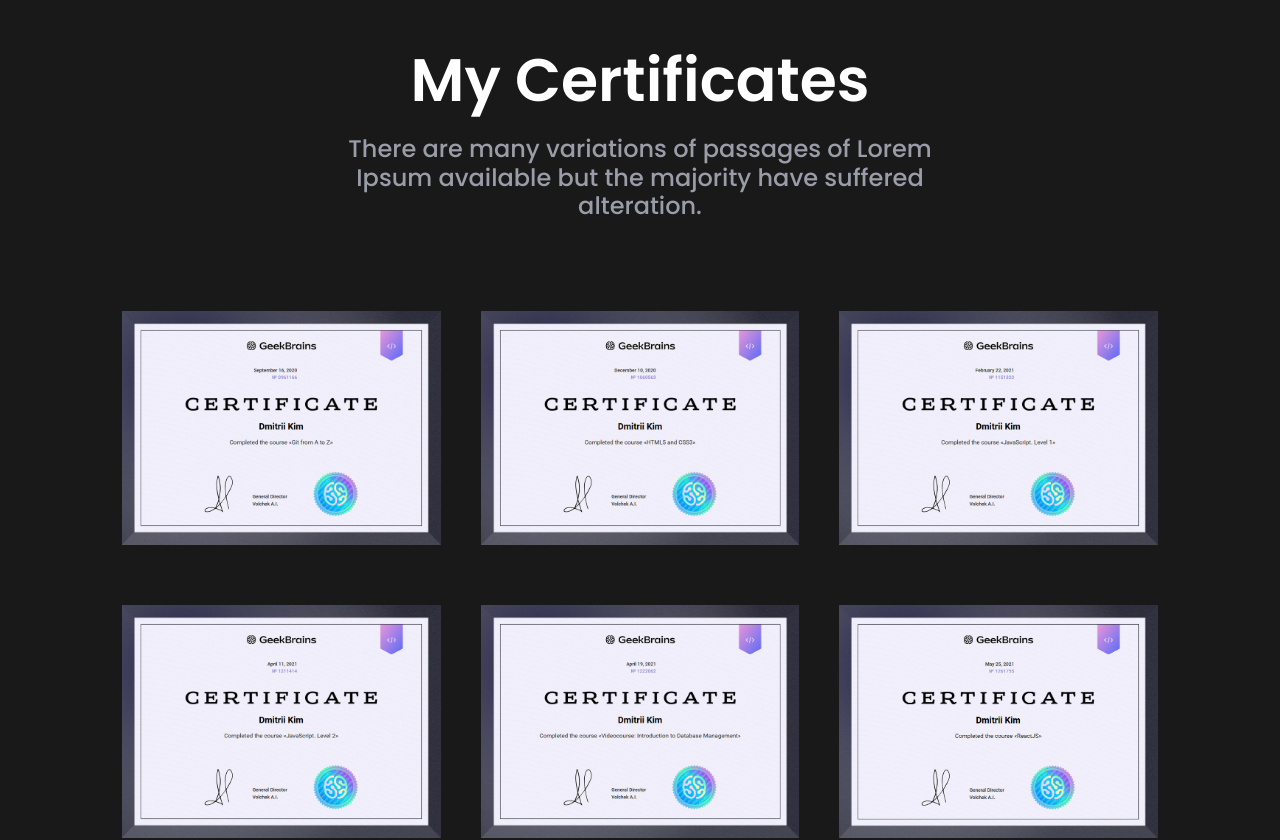
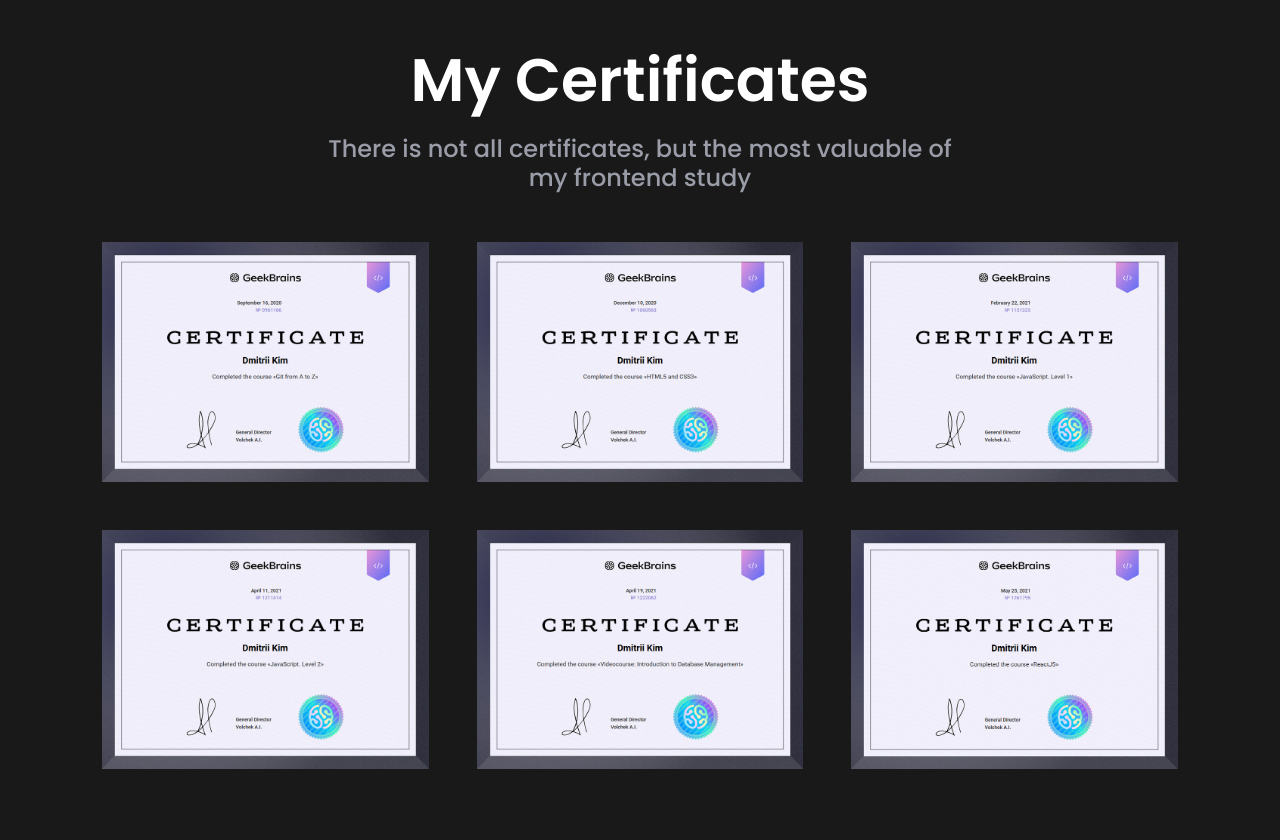
Before and after one commit to dkimd5/react-portfolio, a React (Create React App) app: page / in a window 1280 px wide. Shown: the part 2940-3780 px from the top of the page. Built offline with nearby package versions, Linux system fonts and the light colour scheme.

Commit message:
Add grid template to certificates

```diff
--- a/src/components/Certificates/Certificates.css
+++ b/src/components/Certificates/Certificates.css
@@ -2,32 +2,16 @@
     background-color: #191919;
 }
 
-.certificates__box {
-    border-radius: 10px;
-    width: 100%;
-    background-color: #191919;
-    padding: 55px;
-    transition: .4s ease;
-    box-sizing: border-box;
-}
-
-.certificates__box:hover {
-    transform: translateY(5px);
-    background-image: linear-gradient(90deg, #f61b10, #ef0963);
+.certificates__list {
+    display: grid;
+    gap: 3rem;
+    grid-template-columns: 1fr 1fr 1fr;
 }
 
 .certificate__img {
     display: block;
-width: 100%;
-object-fit: cover;
-}
-
-p.certificates__text.p__color {
-    margin-bottom: 0;
-}
-
-.certificates__box:hover p.certificates__text.p__color {
-    color: #fff!important;
+    width: 100%;
+    object-fit: cover;
 }
 
 @media only screen and (max-width: 1024px) {
--- a/src/components/Certificates/Certificates.js
+++ b/src/components/Certificates/Certificates.js
@@ -46,18 +46,18 @@ function Certificates() {
       <div className="section__container">
         <h1 className="heading">My Certificates</h1>
         <h2 className="heading">
-          There are many variations of passages of Lorem Ipsum available but the
-          majority have suffered alteration.
+          There is not all certificates, but the most valuable of my frontend
+          study
         </h2>
-        <div className="row">
+        <ul className="certificates__list">
           {certificatesList.map(({ name, link, image }) => (
-            <div className="col__3">
-              <a href={link} target="_blank">
+            <li className="certificates__item">
+              <a href={link} target="_blank" rel="noreferrer">
                 <img className="certificate__img" src={image} alt="" />
               </a>
-            </div>
+            </li>
           ))}
-        </div>
+        </ul>
       </div>
     </div>
   );
```
